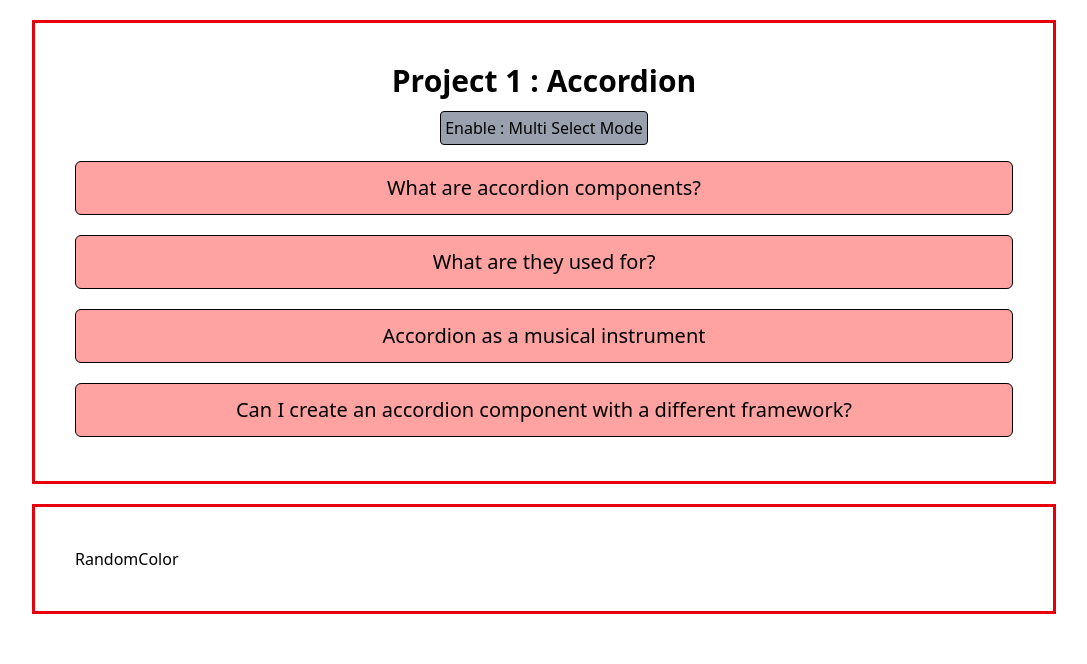
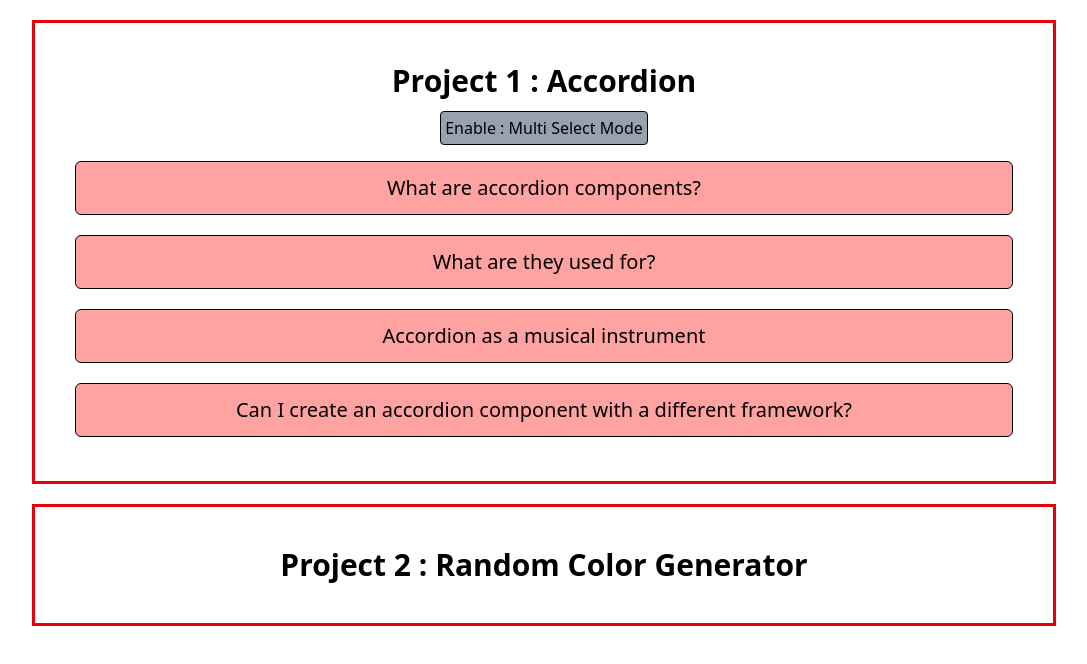
Before and after one commit to SanjeevKumar3662/20plusReactProjects, a React (Vite) app in the folder plusReactProject/: page / in a window 1280 px wide. Shown: the top 664 px of the page, without its empty margins (96-1183 px from the left). Built offline with nearby package versions, Linux system fonts and the light colour scheme.

Commit message:
added a .t-h1 layer class to h1s in all components

```diff
--- a/plusReactProject/src/components/accordion/Accordion.jsx
+++ b/plusReactProject/src/components/accordion/Accordion.jsx
@@ -23,7 +23,7 @@ export default function Accordion() {
 
   return (
     <div className="t-container flex flex-col justify-center items-center gap-3">
-      <h1 className="text-3xl font-semibold">Project 1 : Accordion</h1>
+      <h1 className="t-h1">Project 1 : Accordion</h1>
       <button
         onClick={() =>
           setToggleStatus(() =>
--- a/plusReactProject/src/components/ramdomColor/RandomColor.jsx
+++ b/plusReactProject/src/components/ramdomColor/RandomColor.jsx
@@ -2,7 +2,9 @@ import React from 'react'
 
 const RandomColor = () => {
   return (
-    <div className="t-container">RandomColor</div>
+    <div className="t-container">
+      <h1 className='t-h1'>Project 2 : Random Color Generator</h1>
+    </div>
   )
 }
 
--- a/plusReactProject/src/index.css
+++ b/plusReactProject/src/index.css
@@ -1,11 +1,14 @@
 @import "tailwindcss";
 
-@layer components{
-  .t-container{
-    @apply h-max w-[80vw] my-5 mx-auto p-10 border-solid border-3 border-red-600
-
+@layer components {
+  .t-container {
+    @apply h-max w-[80vw] my-5 mx-auto p-10 border-solid border-3 border-red-600;
   }
   .item {
-    @apply gap-2 p-3 border-black border-1 my-1 bg-red-300 flex flex-col justify-center items-center rounded-md
+    @apply gap-2 p-3 border-black border-1 my-1 bg-red-300 flex flex-col justify-center items-center rounded-md;
+  }
+
+  .t-h1 {
+    @apply text-3xl font-semibold text-center;
   }
 }
```
